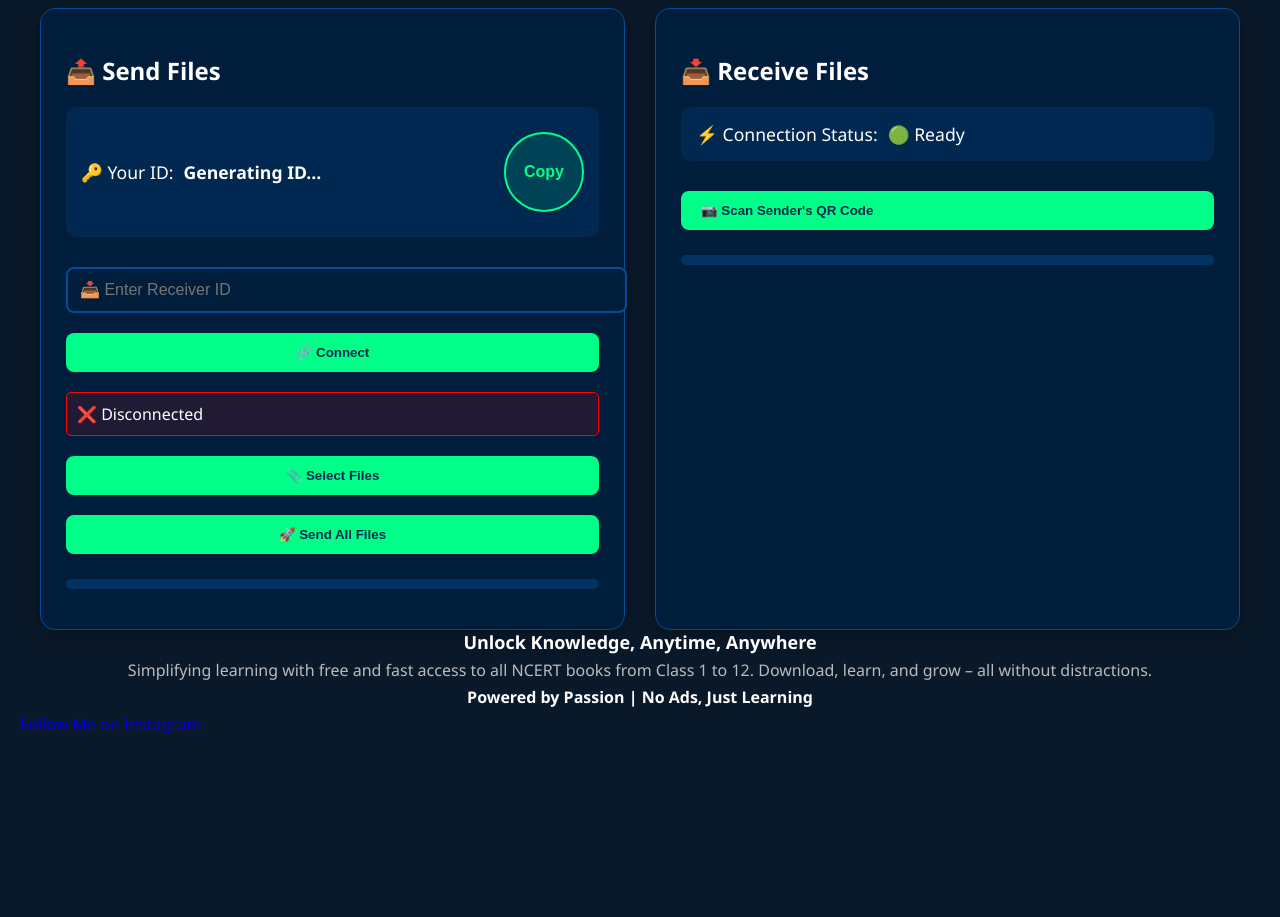
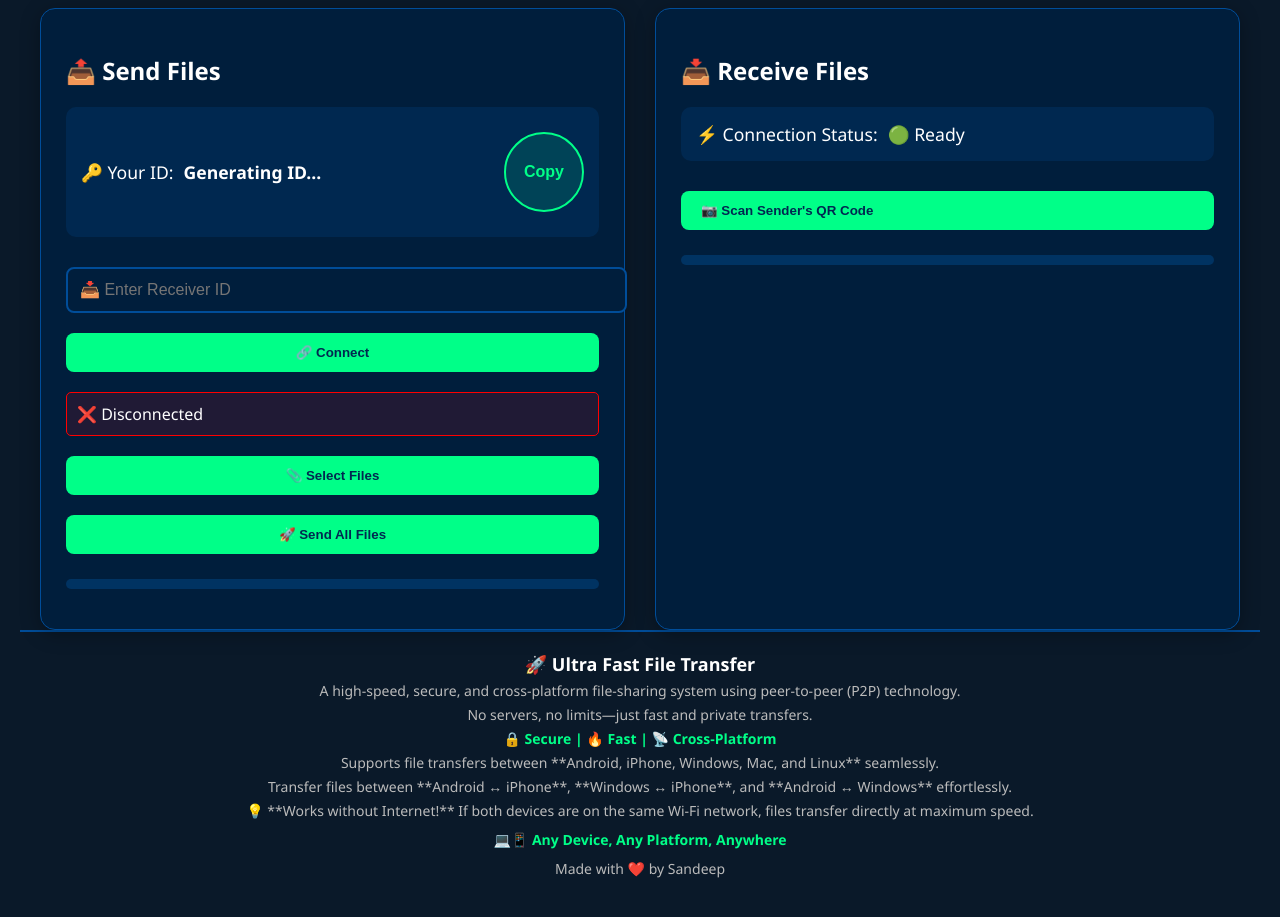
Before and after one commit to hisandeepkumar/filesharing, a plain HTML site: page index.html in a window 1280 px wide. Shown: the part 127-1044 px from the top of the page. Before the commit the page ends 882 px from the top, so only its background shows below. Drawn offline with nearby package versions, Linux system fonts and the light colour scheme; a script that the page names is missing.

Commit message:
Update index.html

```diff
--- a/index.html
+++ b/index.html
@@ -232,12 +232,18 @@
          \/____/                  \/____/                  \/____/                  ~~                       \/____/                  \/____/
 
  -->
-  <p style="margin: 0; font-size: 18px; font-weight: bold; text-align: center;">Unlock Knowledge, Anytime, Anywhere</p>
-<p style="margin: 5px 0; color: #bbbbbb; text-align: center;">Simplifying learning with free and fast access to all NCERT books from Class 1 to 12. Download, learn, and grow – all without distractions.</p>
-<p style="margin: 5px 0; font-weight: bold; color: #ffffff; text-align: center;">Powered by Passion | No Ads, Just Learning</p>
+  <footer style="background: #0a1929; color: #ffffff; text-align: center; padding: 20px; font-size: 14px; border-top: 2px solid #004d99;">
+    <p style="margin: 0; font-size: 18px; font-weight: bold;">🚀 Ultra Fast File Transfer</p>
+    <p style="margin: 5px 0; color: #bbbbbb;">A high-speed, secure, and cross-platform file-sharing system using peer-to-peer (P2P) technology.</p>
+    <p style="margin: 5px 0; color: #bbbbbb;">No servers, no limits—just fast and private transfers.</p>
+    <p style="margin: 5px 0; font-weight: bold; color: var(--primary);">🔒 Secure | 🔥 Fast | 📡 Cross-Platform</p>
+    <p style="margin: 5px 0; color: #bbbbbb;">Supports file transfers between **Android, iPhone, Windows, Mac, and Linux** seamlessly.</p>
+    <p style="margin: 5px 0; color: #bbbbbb;">Transfer files between **Android ↔ iPhone**, **Windows ↔ iPhone**, and **Android ↔ Windows** effortlessly.</p>
+    <p style="margin: 5px 0; color: #bbbbbb;">💡 **Works without Internet!** If both devices are on the same Wi-Fi network, files transfer directly at maximum speed.</p>
+    <p style="margin: 10px 0; font-weight: bold; color: var(--primary);">💻📱 Any Device, Any Platform, Anywhere</p>
+    <p style="margin: 5px 0; color: #bbbbbb;">Made with ❤️ by Sandeep</p>
+  </footer>
 
-
-     <a href="https://www.instagram.com/sandeep_yadav_._._" target="_blank" class="instagram-button">Follow Me on Instagram</a>
 
       <!-- ------------------------------------------------------------------------------------------------------------------------------------------------------------------------------- -->
 
```
